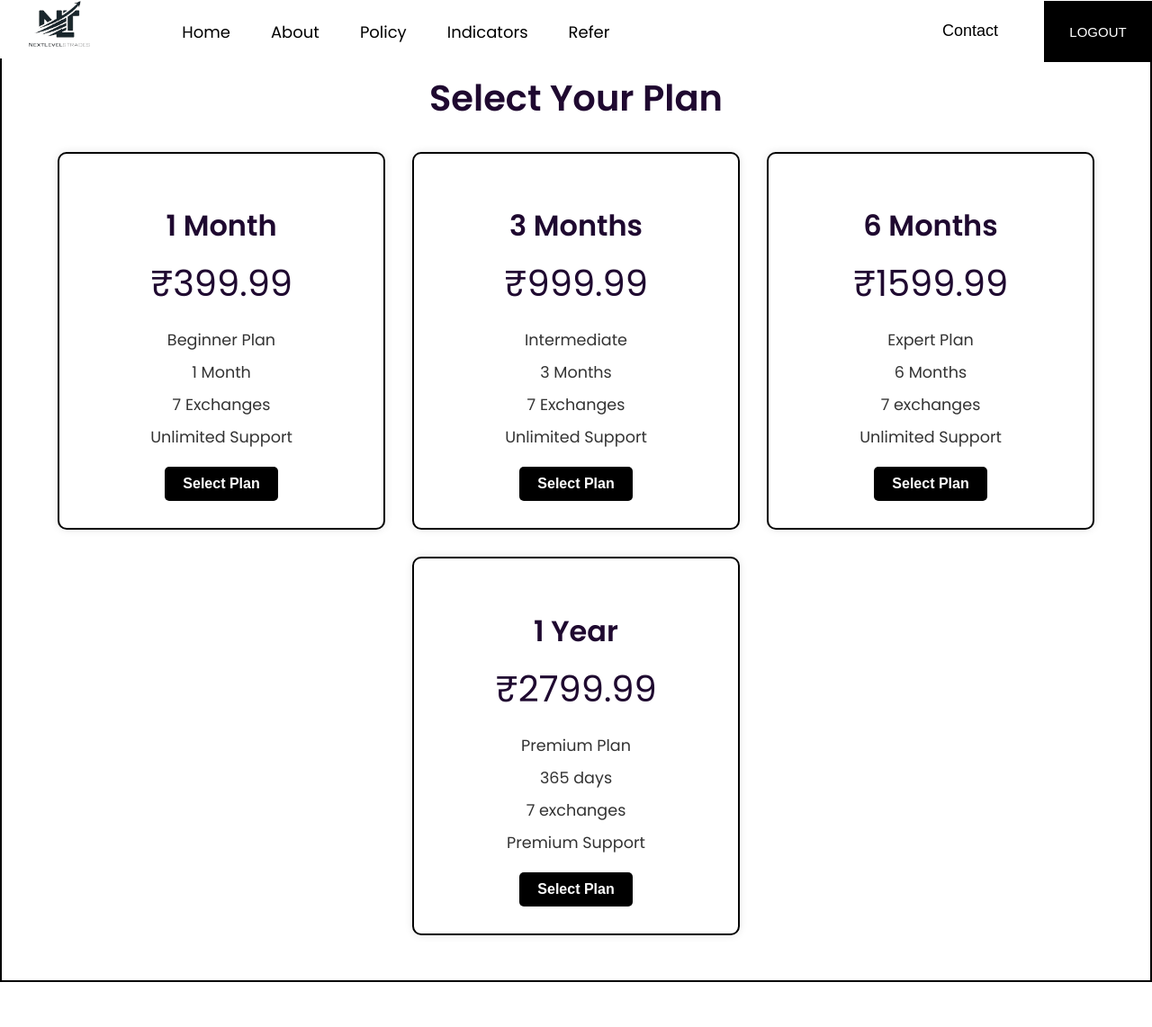
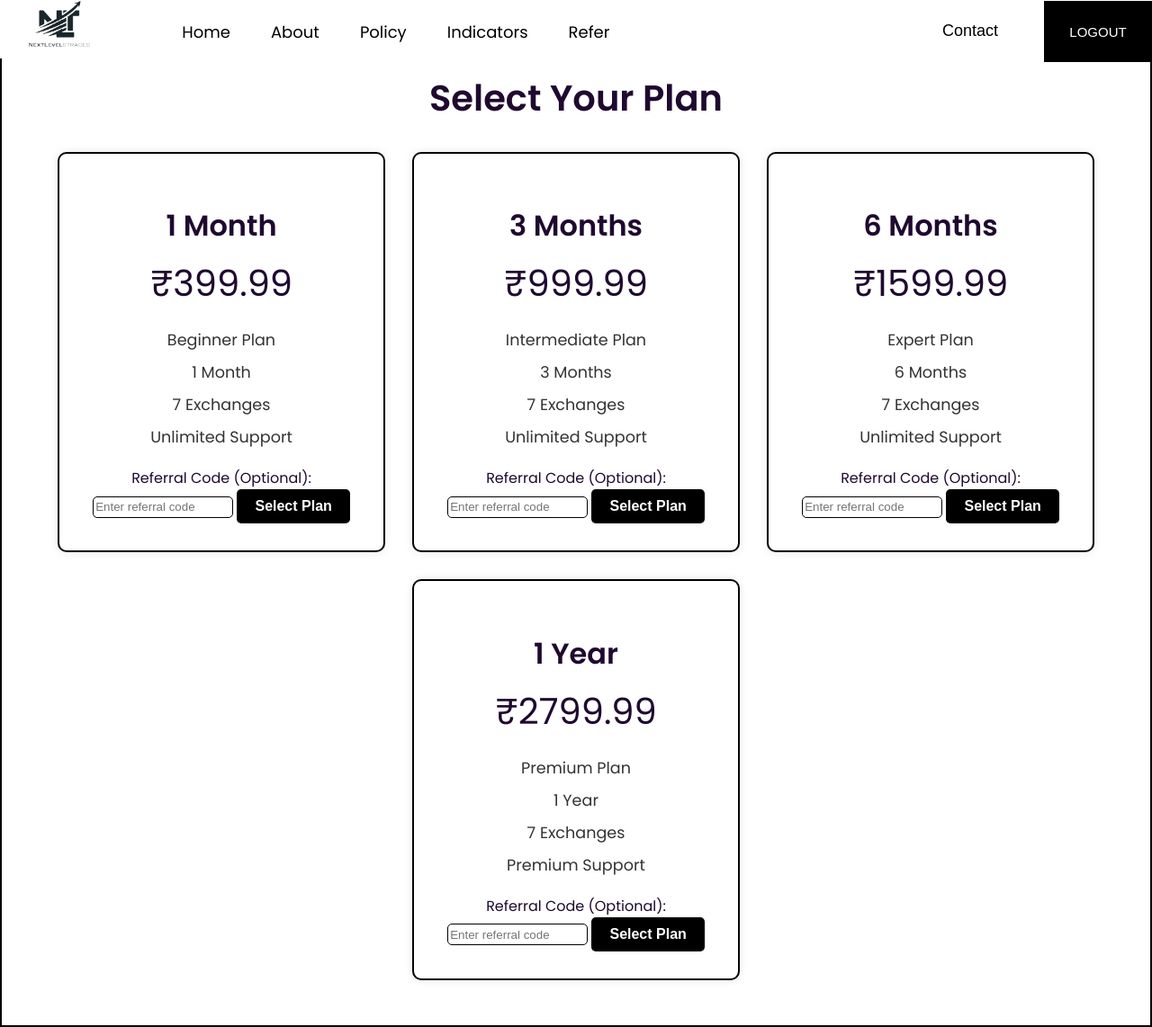
Before and after one commit to 28Yadav/NextLevelsTrades, a Flask app: page /pricing in a window 1280 px wide. Shown: the whole page at 90% size. Before the commit the page ends 1092 px from the top, so only its background shows below. Run offline with Flask 3, Linux system fonts and the light colour scheme; the visitor is signed in with stand-in values (Sample User, id 1); some libraries are stand-ins or nearby versions.

Commit message:
Update pricing.html

```diff
--- a/templates/pricing.html
+++ b/templates/pricing.html
@@ -264,6 +264,7 @@
     <div class="pricing-container">
         <h1>Select Your Plan</h1>
         <div class="pricing-options">
+            <!-- 1 Month Plan -->
             <div class="pricing-option">
                 <h2>1 Month</h2>
                 <div class="price">₹399.99</div>
@@ -273,51 +274,66 @@
                     <li>7 Exchanges</li>
                     <li>Unlimited Support</li>
                 </ul>
-                <form action="{{ url_for('payu_payment', plan='1_month') }}" method="post">
+                <form action="{{ url_for('nowpayments_payment', plan='1_month') }}" method="post">
+                    <label for="referral_code_1_month">Referral Code (Optional):</label>
+                    <input type="text" name="referral_code" id="referral_code_1_month" placeholder="Enter referral code" style="height: 20px; width: 150px; border: 1px solid black; border-radius: 5px;">
                     <button type="submit">Select Plan</button>
                 </form>
             </div>
+
+            <!-- 3 Months Plan -->
             <div class="pricing-option">
                 <h2>3 Months</h2>
                 <div class="price">₹999.99</div>
                 <ul>
-                    <li>Intermediate</li>
+                    <li>Intermediate Plan</li>
                     <li>3 Months</li>
                     <li>7 Exchanges</li>
                     <li>Unlimited Support</li>
                 </ul>
-                <form action="{{ url_for('payu_payment', plan='3_months') }}" method="post">
+                <form action="{{ url_for('nowpayments_payment', plan='3_months') }}" method="post">
+                    <label for="referral_code_3_months">Referral Code (Optional):</label>
+                    <input type="text" name="referral_code" id="referral_code_3_months" placeholder="Enter referral code" style="height: 20px; width: 150px; border: 1px solid black; border-radius: 5px;">
                     <button type="submit">Select Plan</button>
                 </form>
             </div>
+
+            <!-- 6 Months Plan -->
             <div class="pricing-option">
                 <h2>6 Months</h2>
                 <div class="price">₹1599.99</div>
                 <ul>
                     <li>Expert Plan</li>
                     <li>6 Months</li>
-                    <li>7 exchanges</li>
+                    <li>7 Exchanges</li>
                     <li>Unlimited Support</li>
                 </ul>
-                <form action="{{ url_for('payu_payment', plan='6_months') }}" method="post">
+                <form action="{{ url_for('nowpayments_payment', plan='6_months') }}" method="post">
+                    <label for="referral_code_6_months">Referral Code (Optional):</label>
+                    <input type="text" name="referral_code" id="referral_code_6_months" placeholder="Enter referral code" style="height: 20px; width: 150px; border: 1px solid black; border-radius: 5px;">
                     <button type="submit">Select Plan</button>
                 </form>
             </div>
+
+            <!-- 1 Year Plan -->
             <div class="pricing-option">
                 <h2>1 Year</h2>
                 <div class="price">₹2799.99</div>
                 <ul>
                     <li>Premium Plan</li>
-                    <li>365 days</li>
-                    <li>7 exchanges</li>
+                    <li>1 Year</li>
+                    <li>7 Exchanges</li>
                     <li>Premium Support</li>
                 </ul>
-                <form action="{{ url_for('payu_payment', plan='1_year') }}" method="post">
+                <form action="{{ url_for('nowpayments_payment', plan='1_year') }}" method="post">
+                    <label for="referral_code_1_year">Referral Code (Optional):</label>
+                    <input type="text" name="referral_code" id="referral_code_1_year" placeholder="Enter referral code" style="height: 20px; width: 150px; border: 1px solid black; border-radius: 5px;">
                     <button type="submit">Select Plan</button>
                 </form>
             </div>
         </div>
     </div>
+
     <script>
         document.addEventListener('click', function (event) {
             // Get the checkbox and the menu
```
